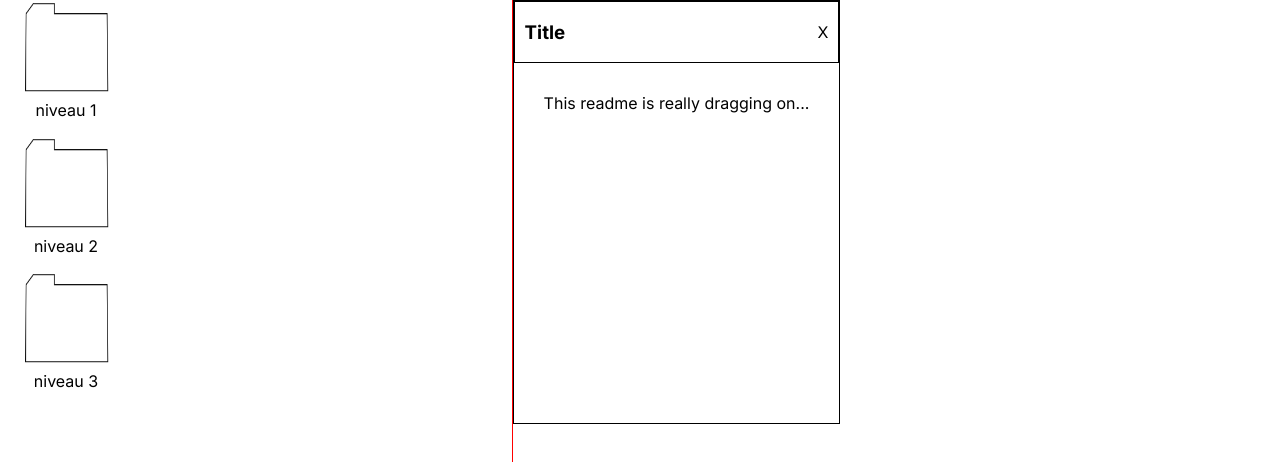
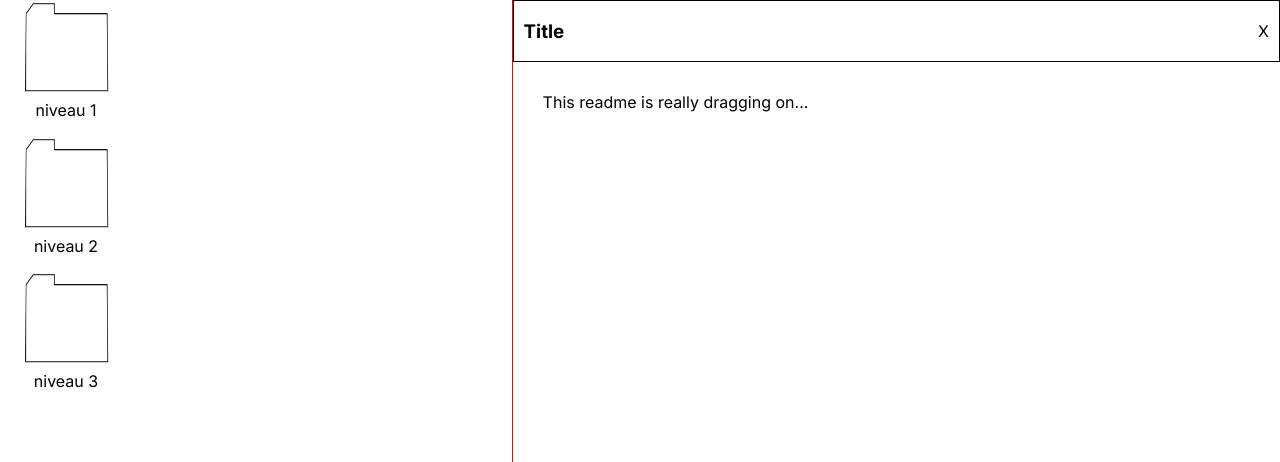
Before and after one commit to Gorhuann/site_gameplay, a Next.js app: page / in a window 1280 px wide. Shown: the top 462 px of the page. Built offline with nearby package versions, Linux system fonts and the light colour scheme.

Commit message:
Fichier : Modification style

```diff
--- a/Components/Fichier.module.css
+++ b/Components/Fichier.module.css
@@ -1,6 +1,6 @@
 .corps{
-    border: 1px solid black;
-    width: fit-content;
+    width: 100%;
+    height: 100%;
 }
 
 .handle{
```
